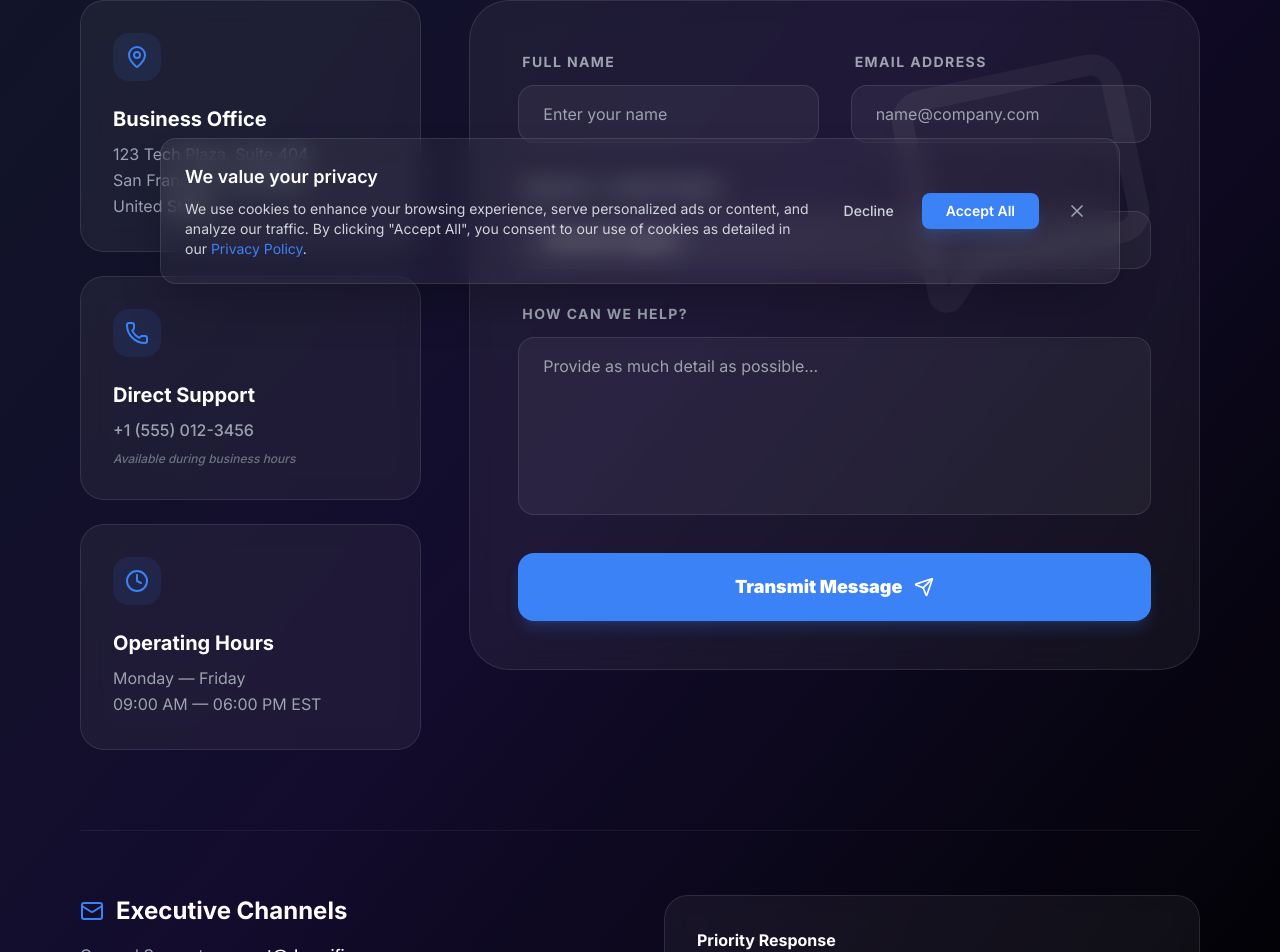
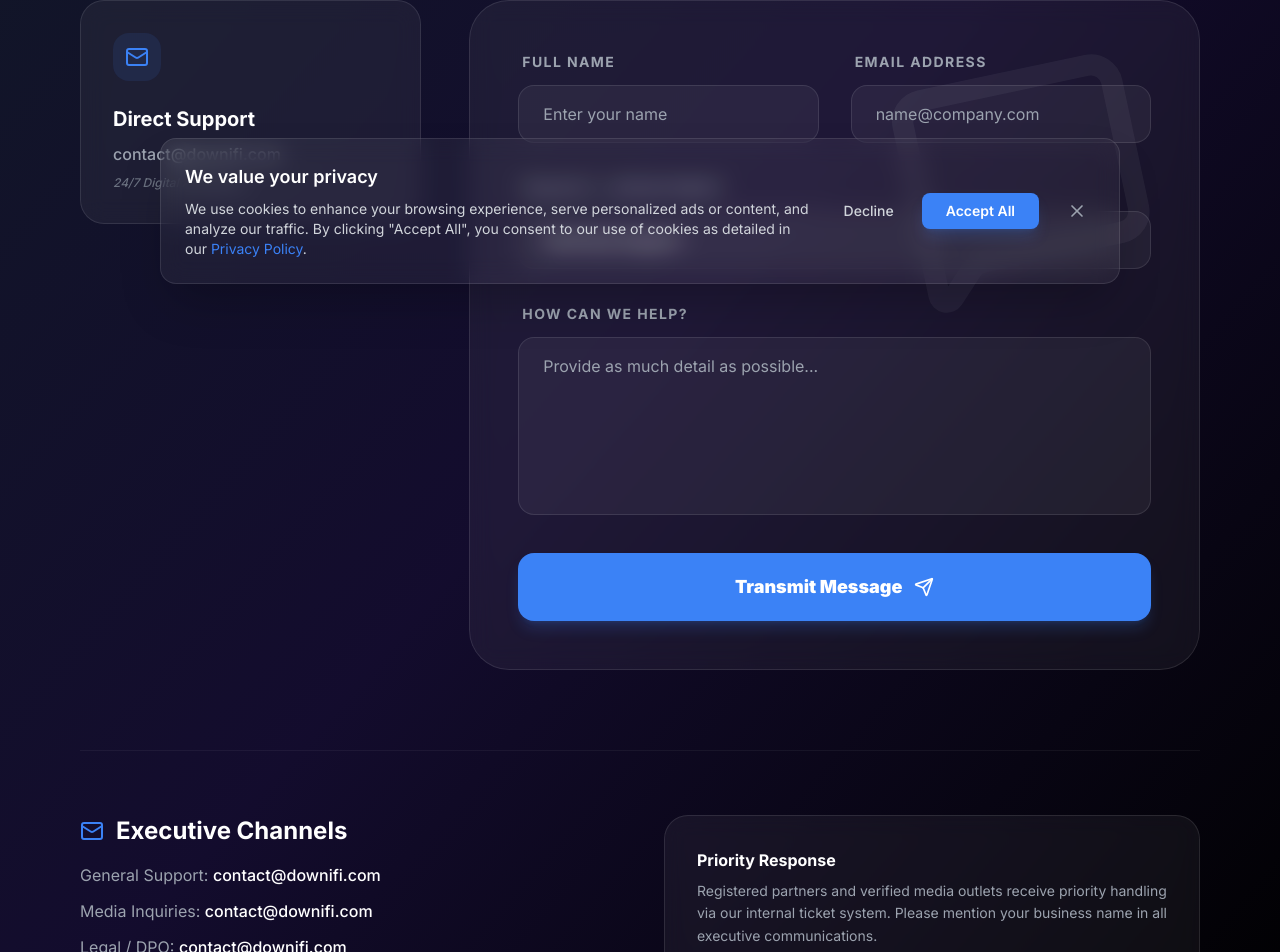
Before and after one commit to Nauman123Nasir/social-frontend, a Next.js app: page /contact in a window 1280 px wide. Shown: the part 500-1452 px from the top of the page. Built offline with nearby package versions, Linux system fonts and the light colour scheme.

Commit message:
contact changes

```diff
--- a/src/app/contact/page.tsx
+++ b/src/app/contact/page.tsx
@@ -23,40 +23,17 @@ export default function ContactPage() {
       </div>
 
       <div className="grid lg:grid-cols-3 gap-12">
-        {/* Contact Info Cards */}
-        <div className="lg:col-span-1 space-y-6">
+        {/* Contact Info Card */}
+        <div className="lg:col-span-1">
           <div className="glass-effect p-8 rounded-3xl border border-white/5 hover:border-primary/20 transition-all group">
             <div className="h-12 w-12 rounded-2xl bg-primary/10 flex items-center justify-center text-primary mb-6 group-hover:scale-110 transition-transform">
-              <MapPin className="h-6 w-6" />
-            </div>
-            <h3 className="text-xl font-bold text-white mb-2">Business Office</h3>
-            <p className="text-gray-400 leading-relaxed">
-              123 Tech Plaza, Suite 404<br />
-              San Francisco, CA 94103<br />
-              United States
-            </p>
-          </div>
-
-          <div className="glass-effect p-8 rounded-3xl border border-white/5 hover:border-primary/20 transition-all group">
-            <div className="h-12 w-12 rounded-2xl bg-primary/10 flex items-center justify-center text-primary mb-6 group-hover:scale-110 transition-transform">
-              <Phone className="h-6 w-6" />
+              <Mail className="h-6 w-6" />
             </div>
             <h3 className="text-xl font-bold text-white mb-2">Direct Support</h3>
             <p className="text-gray-400 leading-relaxed font-medium">
-              +1 (555) 012-3456
+              contact@downifi.com
             </p>
-            <p className="text-xs text-gray-500 mt-2 italic font-medium">Available during business hours</p>
-          </div>
-
-          <div className="glass-effect p-8 rounded-3xl border border-white/5 hover:border-primary/20 transition-all group">
-            <div className="h-12 w-12 rounded-2xl bg-primary/10 flex items-center justify-center text-primary mb-6 group-hover:scale-110 transition-transform">
-              <Clock className="h-6 w-6" />
-            </div>
-            <h3 className="text-xl font-bold text-white mb-2">Operating Hours</h3>
-            <p className="text-gray-400 leading-relaxed">
-              Monday — Friday<br />
-              09:00 AM — 06:00 PM EST
-            </p>
+            <p className="text-xs text-gray-500 mt-2 italic font-medium">24/7 Digital Assistance</p>
           </div>
         </div>
 
@@ -160,13 +137,13 @@ export default function ContactPage() {
           </h2>
           <div className="space-y-3">
             <p className="text-gray-400">
-              General Support: <a href="mailto:support@downifi.com" className="text-white hover:text-primary transition font-medium">support@downifi.com</a>
+              General Support: <a href="mailto:contact@downifi.com" className="text-white hover:text-primary transition font-medium">contact@downifi.com</a>
             </p>
             <p className="text-gray-400">
-              Media Inquiries: <a href="mailto:press@downifi.com" className="text-white hover:text-primary transition font-medium">press@downifi.com</a>
+              Media Inquiries: <a href="mailto:contact@downifi.com" className="text-white hover:text-primary transition font-medium">contact@downifi.com</a>
             </p>
             <p className="text-gray-400">
-              Legal / DPO: <a href="mailto:dpo@downifi.com" className="text-white hover:text-primary transition font-medium">dpo@downifi.com</a>
+              Legal / DPO: <a href="mailto:contact@downifi.com" className="text-white hover:text-primary transition font-medium">contact@downifi.com</a>
             </p>
           </div>
         </div>
--- a/src/app/disclaimer/page.tsx
+++ b/src/app/disclaimer/page.tsx
@@ -68,7 +68,7 @@ export default function DisclaimerPage() {
         <section>
           <h2>6. Contact Us</h2>
           <p>
-            Should you have any feedback, comments, requests for technical support or other inquiries, please contact us by email: <a href="mailto:support@downifi.com">support@downifi.com</a>.
+            Should you have any feedback, comments, requests for technical support or other inquiries, please contact us by email: <a href="mailto:contact@downifi.com">contact@downifi.com</a>.
           </p>
         </section>
       </div>
--- a/src/app/dmca/page.tsx
+++ b/src/app/dmca/page.tsx
@@ -71,9 +71,8 @@ export default function DMCAPage() {
             Completed notices or counter-notifications should be sent to our Designated Copyright Agent at:
           </p>
           <div className="p-6 rounded-2xl bg-white/5 border border-white/10">
-            <p className="font-bold text-white mb-2">Downifi Legal Dept.</p>
-            <p>Email: <a href="mailto:dmca@downifi.com">dmca@downifi.com</a></p>
-            <p>Address: 123 Digital Way, Ste 404 (Attention: Copyright Agent)</p>
+            <p className="font-bold text-white mb-2">Downifi Legal Dept. (DMCA)</p>
+            <p>Email: <a href="mailto:contact@downifi.com">contact@downifi.com</a></p>
           </div>
         </section>
 
--- a/src/app/privacy/page.tsx
+++ b/src/app/privacy/page.tsx
@@ -115,8 +115,8 @@ export default function PrivacyPolicyPage() {
           We have appointed a Data Protection Officer (DPO) who is responsible for overseeing questions in relation to this privacy policy. If you have any questions about this privacy policy, including any requests to exercise your legal rights, please contact the DPO using the details set out below:
         </p>
         <div className="p-6 rounded-2xl bg-white/5 border border-white/10">
-          <p className="font-bold text-white mb-2">Attn: Data Protection Officer</p>
-          <p>Email: <a href="mailto:dpo@downifi.com">dpo@downifi.com</a></p>
+          <p className="font-bold text-white mb-2">Attn: Data Support Team</p>
+          <p>Email: <a href="mailto:contact@downifi.com">contact@downifi.com</a></p>
         </div>
 
         <h2>11. Children's Information</h2>
```
